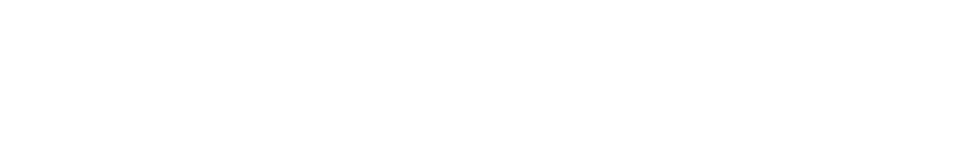
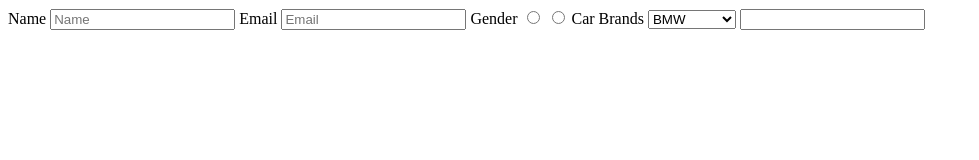
Before and after one commit to acciojob/signup-form-car-irfan-007, a website: page main.html in a window 1280 px wide. Shown: the whole page, without its empty margins (0-979 px from the left). Drawn offline with Linux system fonts and the light colour scheme.

Commit message:
created a submission

```diff
--- a/main.html
+++ b/main.html
@@ -8,8 +8,24 @@
 
 <body>
 	<!-- the entire body must be written by student -->
-    <script type="text/javascript" src="./script.js">
-</script>
+ <form method="post">
+	 <label for="name">Name</label>
+	 <input id="name" type="text" placeholder="Name" required />
+	 <label for="email">Email</label>
+	 <input id="email" type="email" placeholder="Email" required />
+	 <label>Gender</label>
+	 <input id="gender_m" name="gender" type="radio" required />
+	 <input id="gender_f" name="gender" type="radio" required />
+	 <label for="cars">Car Brands</label>
+	 <select id="cars" aria-required >
+		 <option>BMW</option>
+		 <option>Lamborgini</option>
+		 <option>Ferrari</option>
+	 </select>
+	 <label for=""></label>
+	 <input id="" type="" placeholder="" required />
+
+ </form>
 
 </body>
 
```
